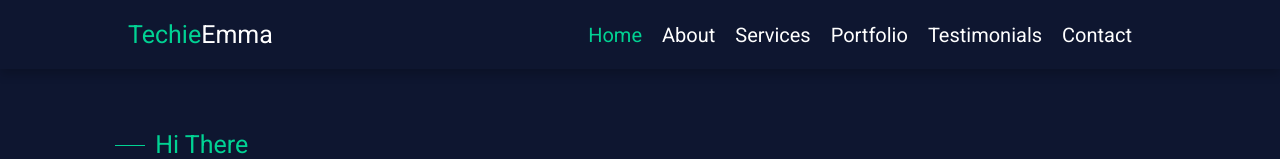
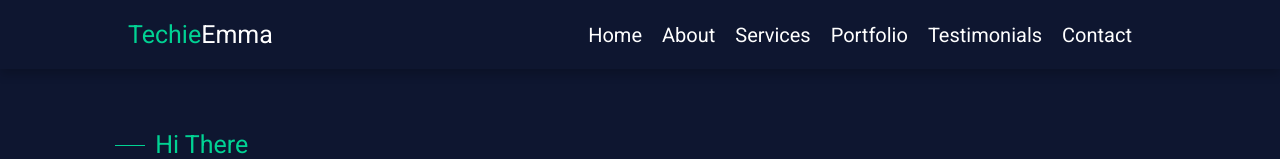
Before and after one commit to nickemma/nicholas-portfolio, a Next.js app: page / in a window 1280 px wide. Shown: the top 159 px of the page. Built offline with nearby package versions, Linux system fonts and the light colour scheme.

Commit message:
Fixed header issue

```diff
--- a/components/Header/header.module.css
+++ b/components/Header/header.module.css
@@ -48,10 +48,6 @@
   color: var(--text-color);
 }
 
-.nav_menu li:nth-child(1) a {
-  color: var(--green);
-}
-
 .nav_menu a:hover {
   color: var(--green);
 }
```
